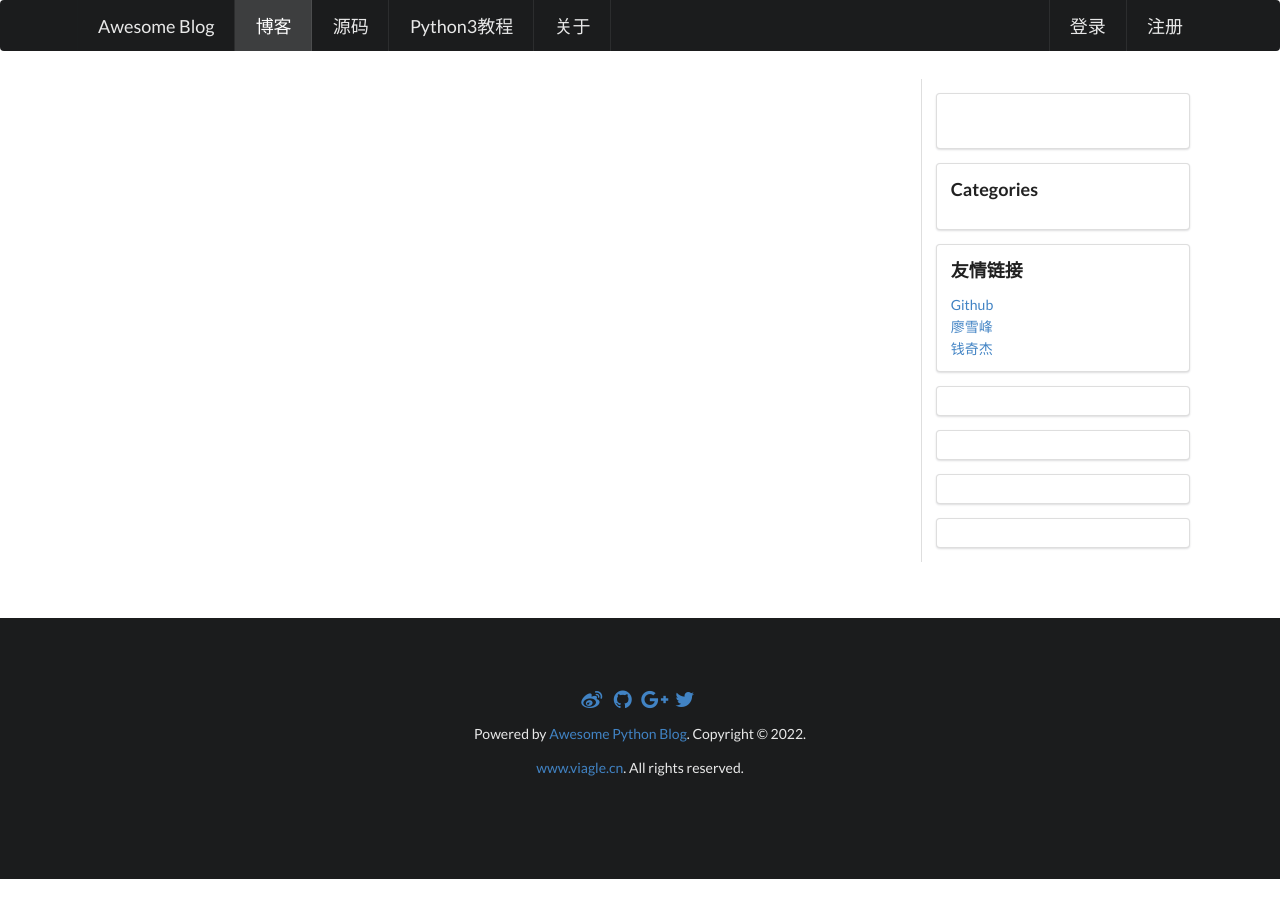
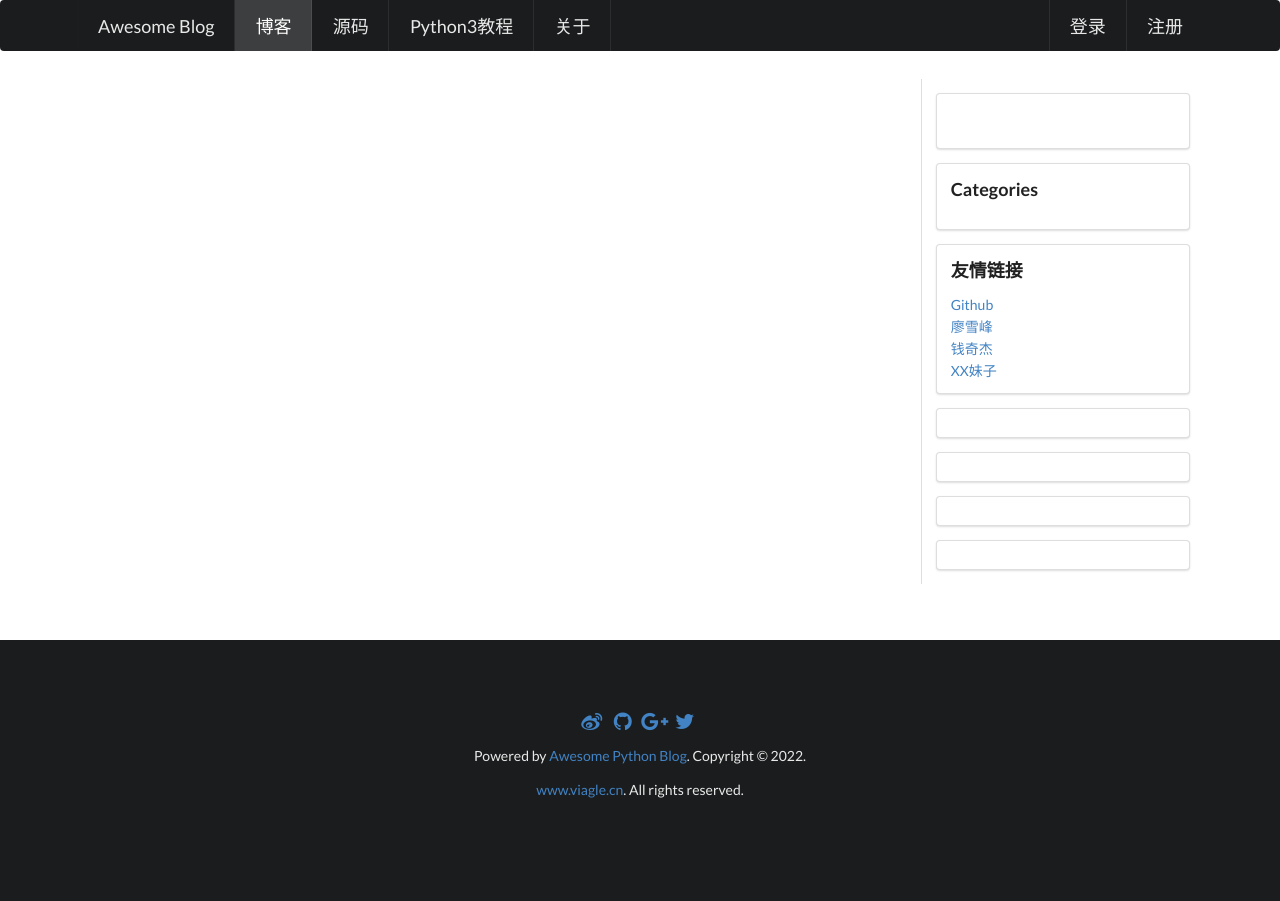
Before and after one commit to i-sync/python-awesome-web, a Python web app: template www/templates/test.html in a window 1280 px wide. Before the commit the page ends 879 px from the top, so only its background shows below. Run offline with Jinja, Linux system fonts and the light colour scheme; the template is opened without the code that fills it, so the values that code supplies are empty.

Commit message:
add link.

```diff
--- /dev/null
+++ b/www/ads.txt
@@ -0,0 +1 @@
+google.com, pub-4205539641412196, DIRECT, f08c47fec0942fa0
--- a/www/templates/__base__.html
+++ b/www/templates/__base__.html
@@ -174,6 +174,7 @@
                             <a target="_blank" href="https://github.com/" class="item"> Github</a>
                             <a target="_blank" href="https://www.liaoxuefeng.com/" class="item">廖雪峰</a>
                             <a target="_blank" href="http://www.cashqian.net/" class="item"> 钱奇杰</a>
+                            <a target="_blank" href="https://xx.viagle.com/" class="item"> XX妹子</a>
                         </div>
                     </div>
 
```
